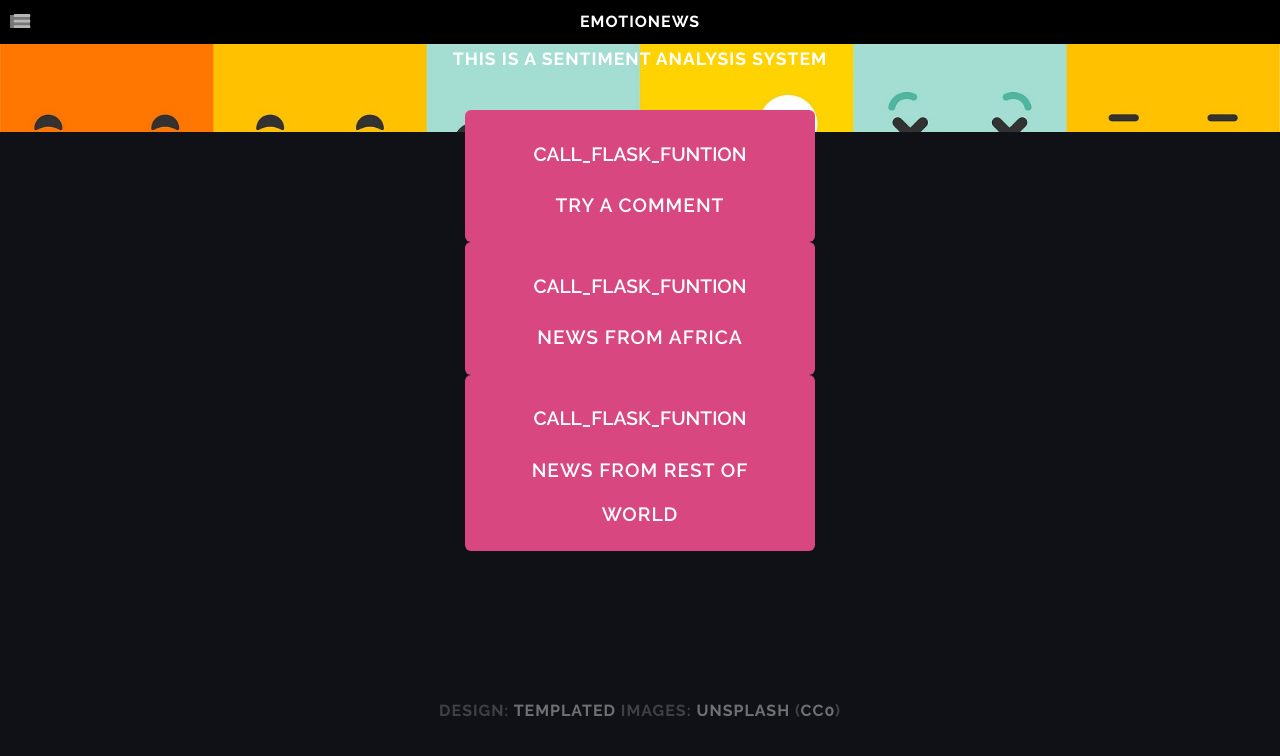
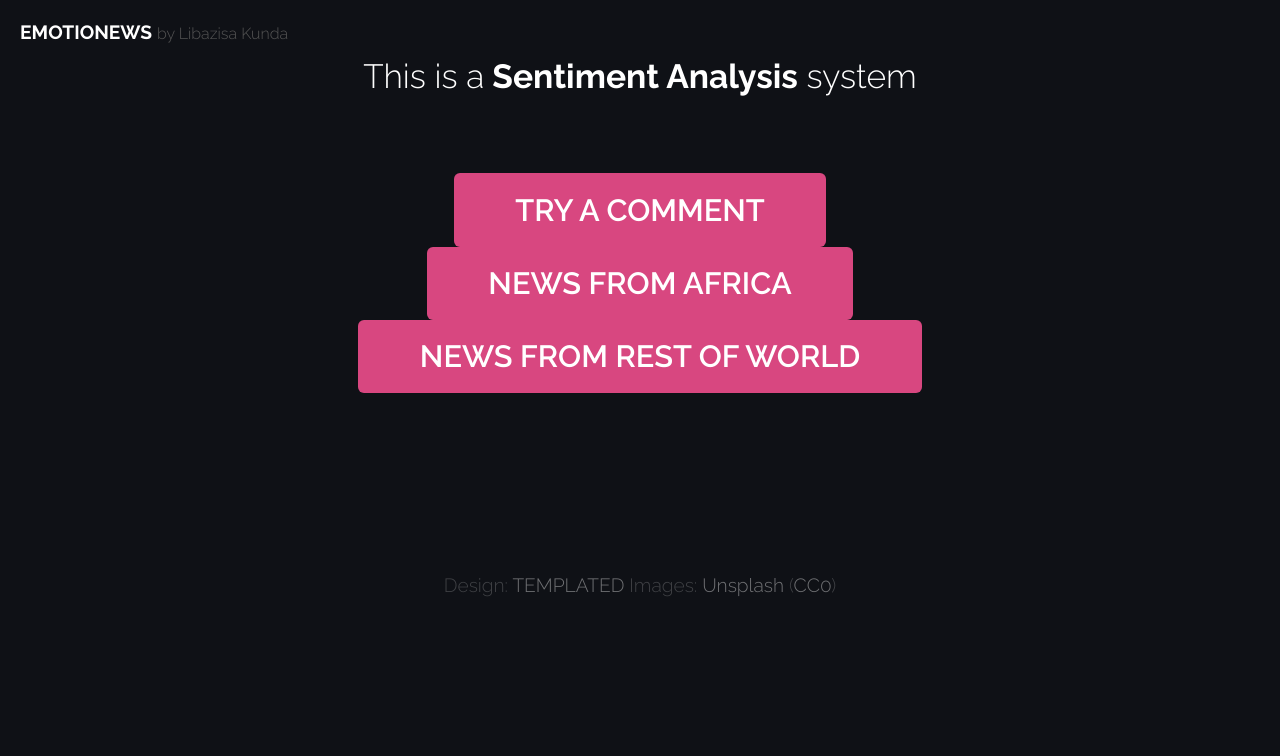
Before and after one commit to Kunda-Finalist/emotionews, a Flask app: page / in a window 1280 px wide. Shown: the top 756 px of the page. Run offline with Flask 2, Linux system fonts and the light colour scheme; parts of the project's set-up code (start-up, migrations or seed data) failed here and were passed over; grey boxes are pictures that could not be loaded.

Commit message:
Update index.html

```diff
--- a/templates/index.html
+++ b/templates/index.html
@@ -10,18 +10,9 @@
 		<meta http-equiv="content-type" content="text/html; charset=utf-8" />
 		<meta name="description" content="" />
 		<meta name="keywords" content="" />
-		<!--[if lte IE 8]><script type="text/javascript" src="{{ url_for('static', filename='css/ie/html5shiv.js')}}"></script><![endif]-->
-		<script type="text/javascript" src="{{ url_for('static', filename='js/jquery.min.js')}}"></script>
-		<script type="text/javascript" src="{{ url_for('static', filename='js/jquery.dropotron.min.js')}}"></script>
-		<script type="text/javascript" src="{{ url_for('static', filename='js/skel.min.js')}}"></script>
-		<script type="text/javascript" src="{{ url_for('static', filename='js/skel-layers.min.js')}}"></script>
-		<script type="text/javascript" src="{{ url_for('static', filename='js/init.js')}}"></script>
-		<noscript>
-			<link rel="stylesheet" type="text/css" href="{{ url_for('static', filename='css/skel.css')}}"/>
-			<link rel="stylesheet" type="text/css" href="{{ url_for('static', filename='css/style.css')}}" />
-			<link rel="stylesheet" type="text/css" href="{{ url_for('static', filename='css/style-wide.css')}}" />
-		</noscript>
-		<!--[if lte IE 8]><link rel="stylesheet" type="text/css" href="{{url_for('static', filename='css/ie/v8.css')}}" /><![endif]-->
+		<link rel="stylesheet" href="{{ url_for('static', filename='css/skel.css')}}">
+		<link rel="stylesheet" href="{{ url_for('static', filename='css/style.css')}}">
+		<link rel="stylesheet" href="{{ url_for('static', filename='css/style-wide.css')}}">
 	</head>
 	<body>
 
@@ -37,13 +28,13 @@
 					<div id="banner" class="container">
 						<section>
 							<p>This is a<strong> Sentiment Analysis</strong> system</p>
-							<a href="/comment" class="button medium"><input type="button" value="call_flask_funtion">Try a Comment</a>
+							<a href="/comment" class="button medium">Try a Comment</a>
 						</section>
 						<section>
-							<a href="/Predict_African_Stories" class="button medium"><input type="button" value="call_flask_funtion">News From Africa</a>
+							<a href="/Predict_African_Stories" class="button medium">News From Africa</a>
 						</section>
 						<section>
-							<a href="/Predict_World_Stories" class="button medium"><input type="button" value="call_flask_funtion">News From Rest of World</a>
+							<a href="/Predict_World_Stories" class="button medium">News From Rest of World</a>
 						</section>
 					</div>
 					<!-- Copyright -->
```
